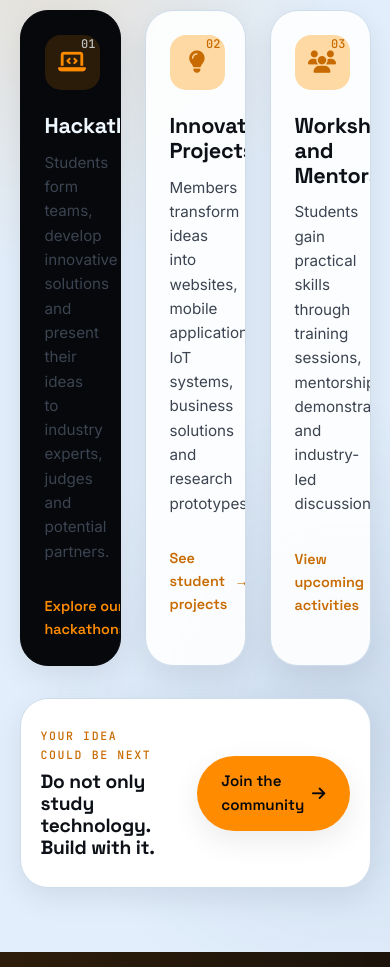
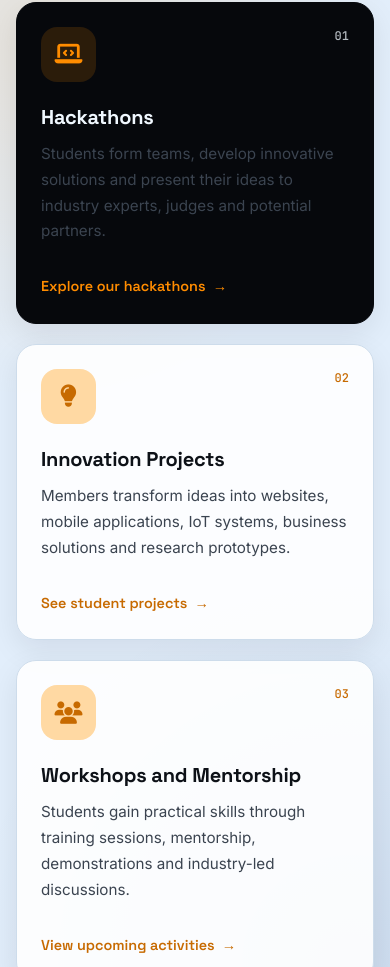
Before and after one commit to cossissmubas-ux/cosiss, a website: page public/index.html in a window 390 px wide. Shown: the part 4231-5198 px from the top of the page. Drawn offline with Linux system fonts and the light colour scheme.

Commit message:
added responsive feature to our work

```diff
--- a/public/api.txt
+++ /dev/null
@@ -1 +0,0 @@
-pub-test-LvkjFMauzf1mPU1FaTpUDI71Td7k6f2B
--- a/public/css/home.css
+++ b/public/css/home.css
@@ -1095,6 +1095,23 @@ footer {
   .moment-tall {
     grid-row: span 2;
   }
+  .work-grid {
+    grid-template-columns: 1fr;
+    width: 100%;
+    max-width: 650px;
+    margin-inline: auto;
+  }
+
+  .work-card {
+    width: 100%;
+    min-width: 0;
+    min-height: auto;
+  }
+
+  .work-cta {
+    flex-direction: column;
+    text-align: center;
+  }
 }
 
 @media (max-width: 760px) {
@@ -1165,17 +1182,48 @@ footer {
     width: 235px;
     font-size: 0.78rem;
   }
+  .work-section {
+    padding: 3.5rem 1rem;
+  }
 
-  .work-section {
-    padding: 4rem 5%;
+  .work-grid {
+    grid-template-columns: 1fr;
+    gap: 1.25rem;
+    width: 100%;
+    max-width: none;
   }
 
   .work-card {
+    width: 100%;
+    min-width: 0;
+    padding: 1.5rem;
+    border-radius: 20px;
+  }
+
+  .work-card h3 {
+    font-size: 1.25rem;
+    overflow-wrap: anywhere;
+  }
+
+  .work-card > p:not(.work-number) {
+    font-size: 0.95rem;
+    line-height: 1.7;
+    overflow-wrap: anywhere;
+  }
+
+  .work-link {
+    flex-wrap: wrap;
+    overflow-wrap: anywhere;
+  }
+
+  .work-cta {
+    align-items: stretch;
     padding: 1.5rem;
   }
 
-  .work-cta {
-    padding: 1.75rem 1.25rem;
+  .work-cta .btn {
+    justify-content: center;
+    width: 100%;
   }
   .moments-section {
     padding: 4.5rem 5%;
```
Also changed, not shown: public/images/controler.jpg (added), public/note.txt (deleted), 1 other file. Lines whose indentation alone changed are shown as unchanged.
